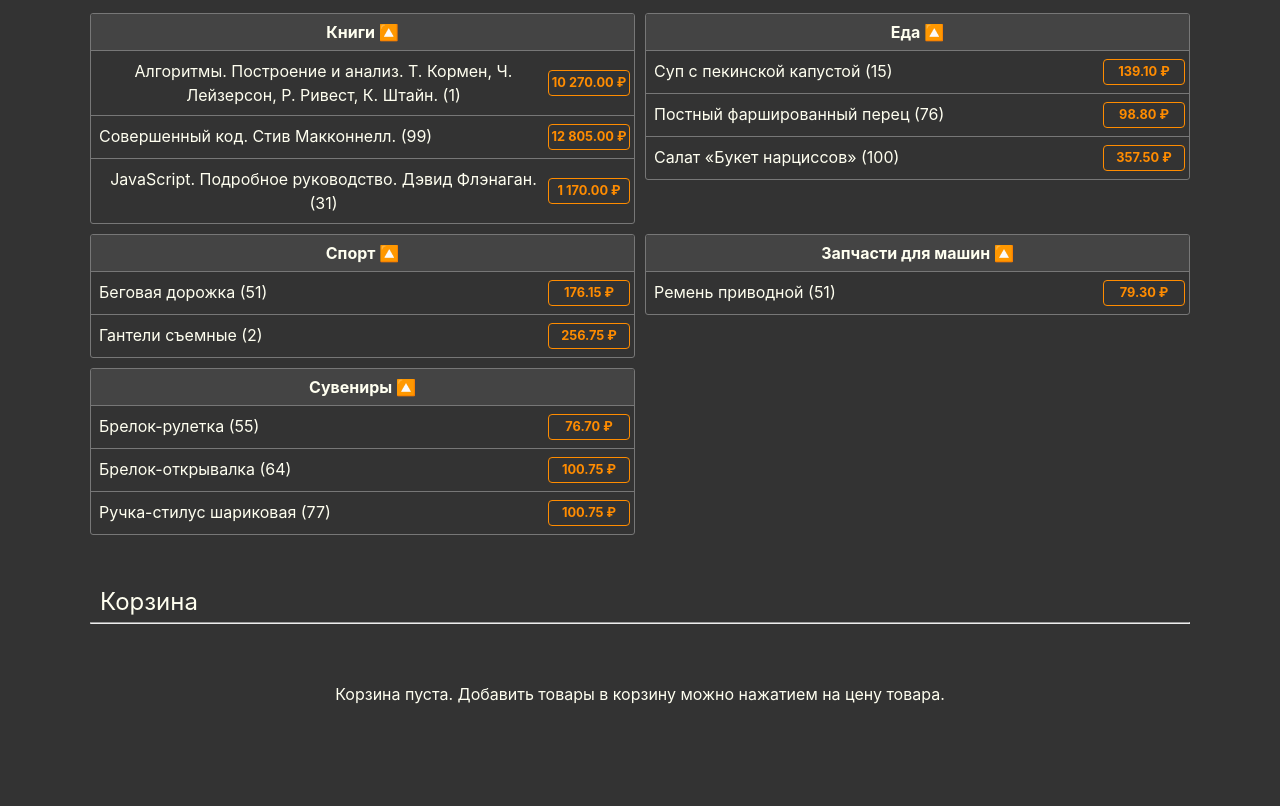
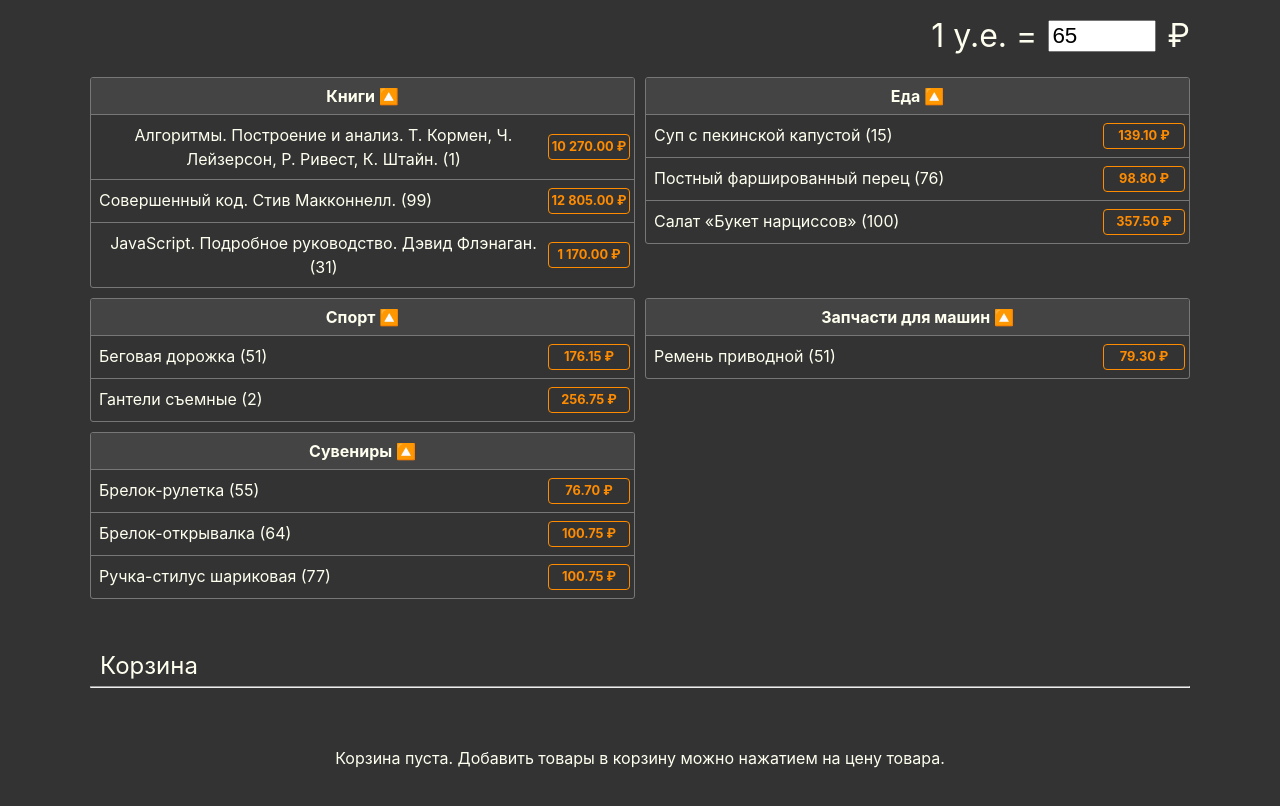
Before and after one commit to Dyasik/vue-shop, a Vue app: page / in a window 1280 px wide. Shown: the top 806 px of the page. Built offline with nearby package versions, Linux system fonts and the light colour scheme.

Commit message:
Currency editor

```diff
--- a/src/App.vue
+++ b/src/App.vue
@@ -1,5 +1,6 @@
 <template>
   <div id="app">
+    <Currency/>
     <Products/>
     <Cart/>
   </div>
@@ -8,6 +9,7 @@
 <script>
 import Products from './components/Products'
 import Cart from './components/Cart'
+import Currency from './components/Currency'
 
 import { MUTATIONS } from './store'
 import api from './services/api'
@@ -17,6 +19,7 @@ export default {
   components: {
     Products,
     Cart,
+    Currency,
   },
   async created() {
     await this.loadAllProducts()
--- /dev/null
+++ b/src/components/Currency.vue
@@ -0,0 +1,56 @@
+<template>
+  <div class="currency">
+    <div>1 у.е. &equals;</div>
+    <input
+        type="number"
+        min="0"
+        @change="handleNewCurrency($event)"
+        :value="currencyFactor"
+    />
+    <div>₽</div>
+  </div>
+</template>
+
+<script>
+  import { MUTATIONS } from '../store'
+
+  export default {
+    name: 'Currency',
+    computed: {
+      currencyFactor: function () {
+        return this.$store.state.currencyFactor
+      },
+    },
+    methods: {
+      handleNewCurrency(event) {
+        const newFactor = event.target.valueAsNumber
+
+        if (!this.isFactorValid(newFactor)) {
+          event.target.value = this.currencyFactor
+          return
+        }
+
+        this.$store.commit(MUTATIONS.SET_CURRENCY_FACTOR, newFactor)
+      },
+      isFactorValid(factor) {
+        return !isNaN(factor) && factor > 0
+      },
+    },
+  }
+</script>
+
+<style scoped>
+  .currency {
+    display: flex;
+    align-items: center;
+    justify-content: flex-end;
+    font-size: 2em;
+    margin: 20px 0;
+  }
+
+  .currency input {
+    font-size: 0.7em;
+    width: 100px;
+    margin: 0 0.5em;
+  }
+</style>
--- a/src/store.js
+++ b/src/store.js
@@ -12,6 +12,7 @@ export const MUTATIONS = {
   CLEAR_CART: 'clearCart',
   REMOVE_CART_PRODUCT: 'removeCartProduct',
   SET_CART_PRODUCT_COUNT: 'setCartProductCount',
+  SET_CURRENCY_FACTOR: 'setCurrencyFactor',
 }
 
 export default new Vuex.Store({
@@ -101,5 +102,9 @@ export default new Vuex.Store({
 
       cart[productId] = newCount
     },
+
+    [MUTATIONS.SET_CURRENCY_FACTOR](state, newFactor) {
+      state.currencyFactor = newFactor
+    },
   },
 })
```
